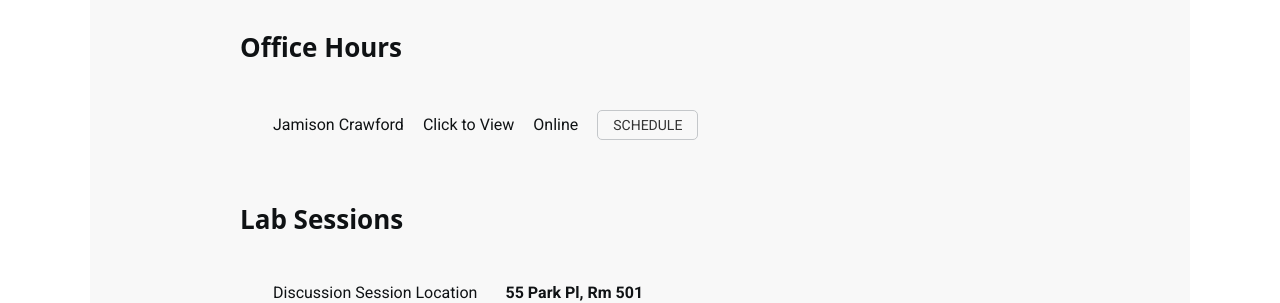
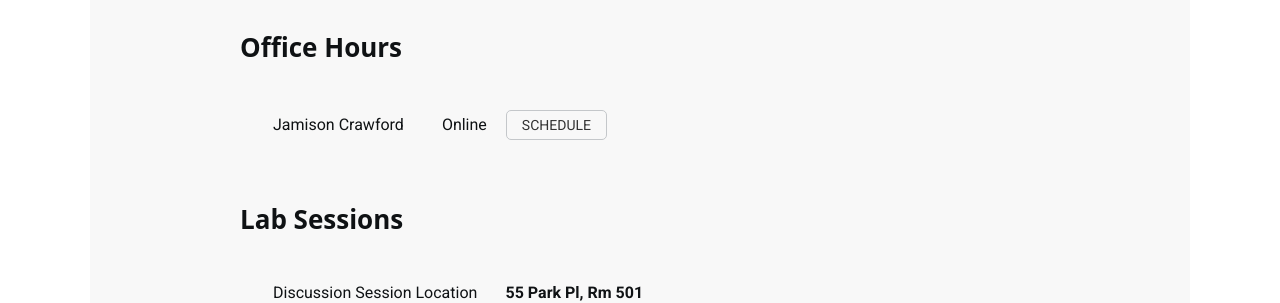
Before and after one commit to cssearcy/AYS-R-Coding-SPR-2020, a Jekyll site: the page built from index.md, in a window 1280 px wide and 900 px high, scrolled down 1404 px. Shown: the part 145-448 px from the top of the window. Built offline with Jekyll 4.4.1, drawn with Linux system fonts in a browser that asks for light colours; nearby versions of some CDN libraries; a script bundle is joined from its source files by our own code; library files that are not in the unit come from our copies; a style sheet for code colours, icons or effects is not loaded.

Commit message:
office hrs II

```diff
--- a/index.md
+++ b/index.md
@@ -29,7 +29,7 @@ instructor:
    website_url: 'https://rpubs.com/jamisoncrawford'
    github_url: 'https://github.com/jamisoncrawford'
    linked_in_url: 'https://www.linkedin.com/in/jamisoncrawford/'
-   office_hours_time: Click to View
+   office_hours_time:
    office_hours_location:  Online
    office_hours_app_url:  'https://calendly.com/jamisoncrawford/20min'
 
```
